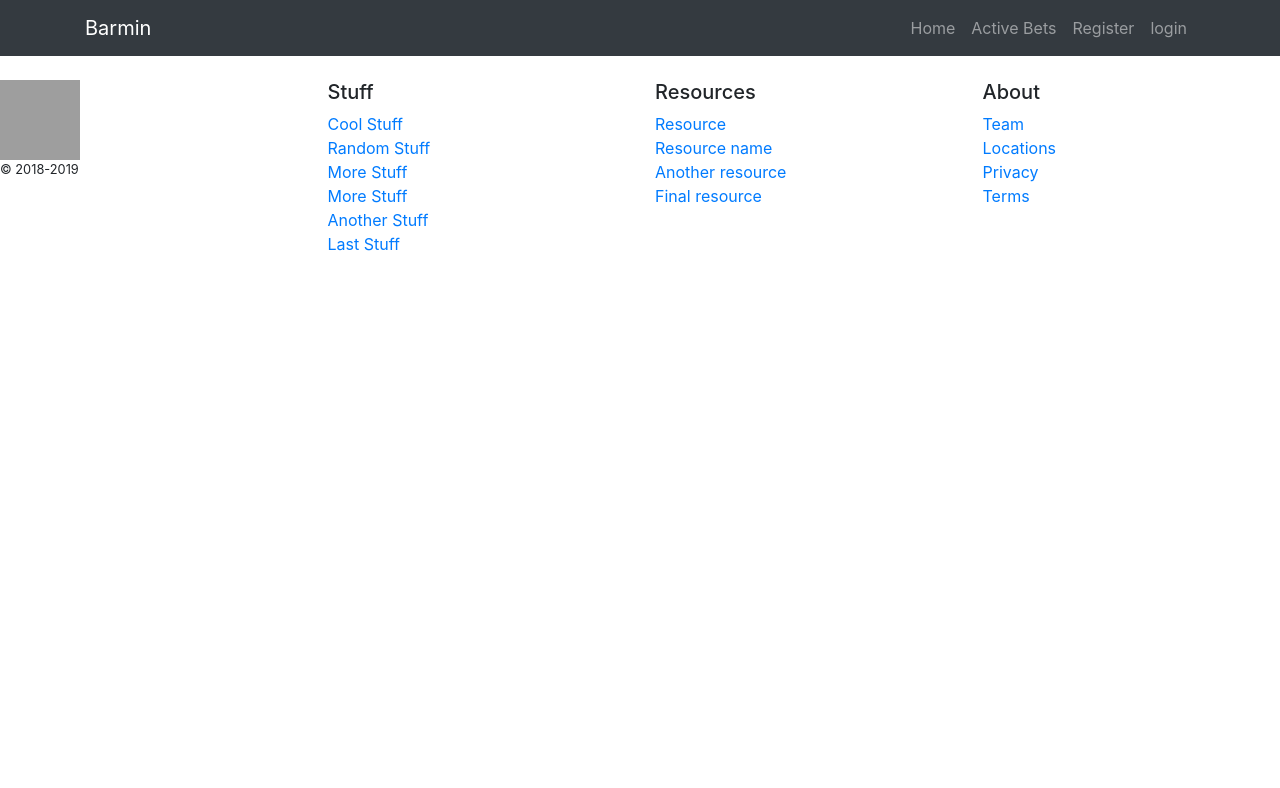
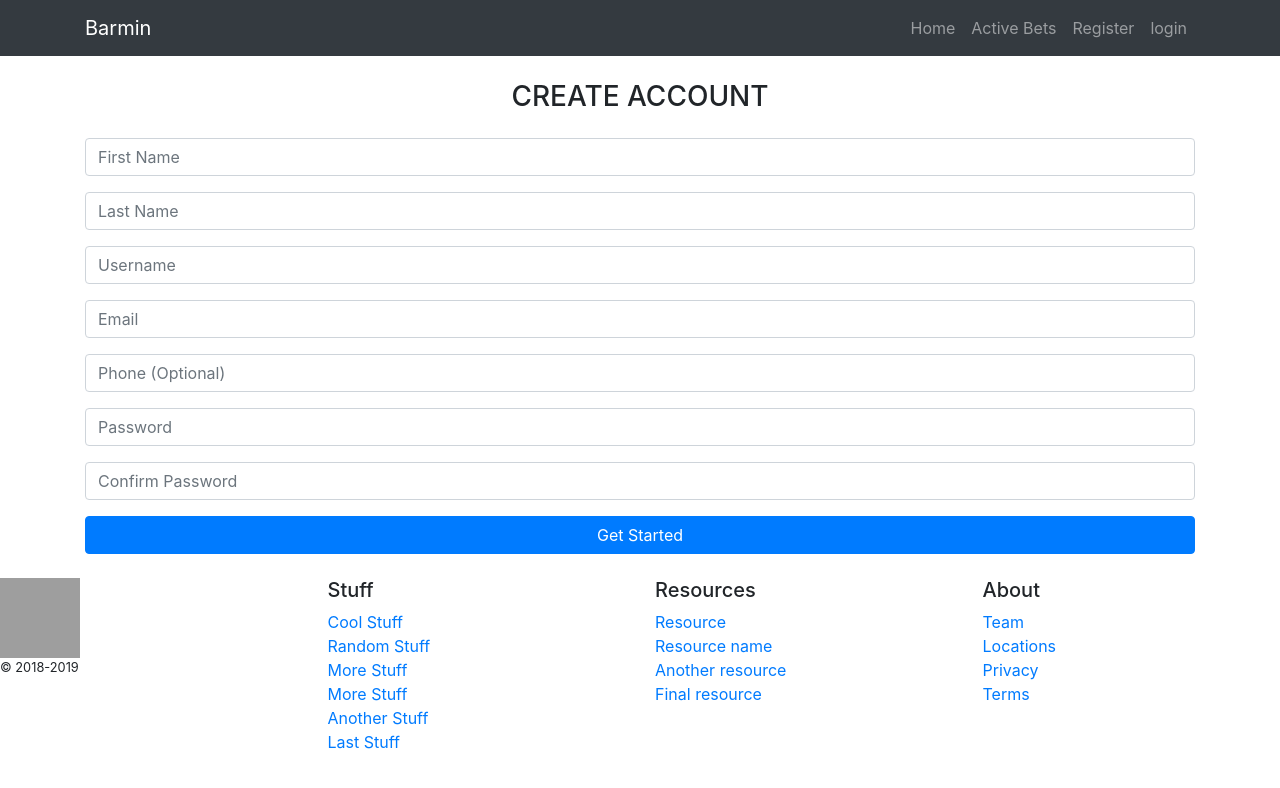
Before and after one commit to DeltaSlim/angular-barmin, an Angular app: page /register in a window 1280 px wide. Before the commit this address led to /. Shown: the top 788 px of the page. Built offline with nearby package versions, Linux system fonts and the light colour scheme; grey boxes are pictures that could not be loaded.

Commit message:
2 files modified, 3 added

```diff
--- a/src/app/app-routing/app-routing.module.ts
+++ b/src/app/app-routing/app-routing.module.ts
@@ -2,9 +2,13 @@ import { NgModule } from '@angular/core';
 import { RouterModule, Routes} from '@angular/router';
 
 import { HomeComponent } from '../components/home/home.component';
+import { LoginComponent } from '../components/login/login.component';
+import { RegisterComponent } from '../components/register/register.component';
 
 const routes: Routes = [
-  {path: '', component:HomeComponent}
+  {path: '', component:HomeComponent},
+  {path: 'login', component:LoginComponent},
+  {path: 'register', component:RegisterComponent}
 ];
 
 
--- a/src/app/app.module.ts
+++ b/src/app/app.module.ts
@@ -13,11 +13,12 @@ import { FooterComponent } from './components/footer/footer.component';
 import { FeaturedComponent } from './components/featured/featured.component';
 import { HomeComponent } from './components/home/home.component';
 import { LoginComponent } from './components/login/login.component';
+import { RegisterComponent } from './components/register/register.component';
 
 
 @NgModule({
   imports:      [ BrowserModule, FormsModule, HttpClientModule, AppRoutingModule ],
-  declarations: [ AppComponent, HelloComponent, NavbarComponent, MatchesComponent, FooterComponent, FeaturedComponent, HomeComponent, LoginComponent],
+  declarations: [ AppComponent, HelloComponent, NavbarComponent, MatchesComponent, FooterComponent, FeaturedComponent, HomeComponent, LoginComponent, RegisterComponent],
   bootstrap:    [ AppComponent ],
   providers: [MatchService]
 })
--- /dev/null
+++ b/src/app/components/register/register.component.html
@@ -0,0 +1,26 @@
+<h3 class="text-center mb-4">CREATE ACCOUNT</h3>
+
+<form>
+  <div class="form-group">
+    <input type="text" class="form-control" id="first" placeholder="First Name">
+  </div>
+  <div class="form-group">
+    <input type="text" class="form-control" id="last" placeholder="Last Name">
+  </div>
+  <div class="form-group">
+    <input type="text" class="form-control" id="user" placeholder="Username">
+  </div>
+  <div class="form-group">
+    <input type="email" class="form-control" id="email" placeholder="Email">
+  </div>
+  <div class="form-group">
+    <input type="number" class="form-control" id="phone" placeholder="Phone (Optional)">
+  </div>
+  <div class="form-group">
+    <input type="password" class="form-control" id="password" placeholder="Password">
+  </div>
+  <div class="form-group">
+    <input type="password" class="form-control" id="confirm" placeholder="Confirm Password">
+  </div>
+  <button type="button" class="btn btn-primary btn-block mb-4">Get Started</button>
+</form>
--- /dev/null
+++ b/src/app/components/register/register.component.ts
@@ -0,0 +1,15 @@
+import { Component, OnInit } from '@angular/core';
+
+@Component({
+  selector: 'app-register',
+  templateUrl: './register.component.html',
+  styleUrls: ['./register.component.css']
+})
+export class RegisterComponent implements OnInit {
+
+  constructor() { }
+
+  ngOnInit() {
+  }
+
+}
```
Also changed, not shown: src/app/components/register/register.component.css (added).
